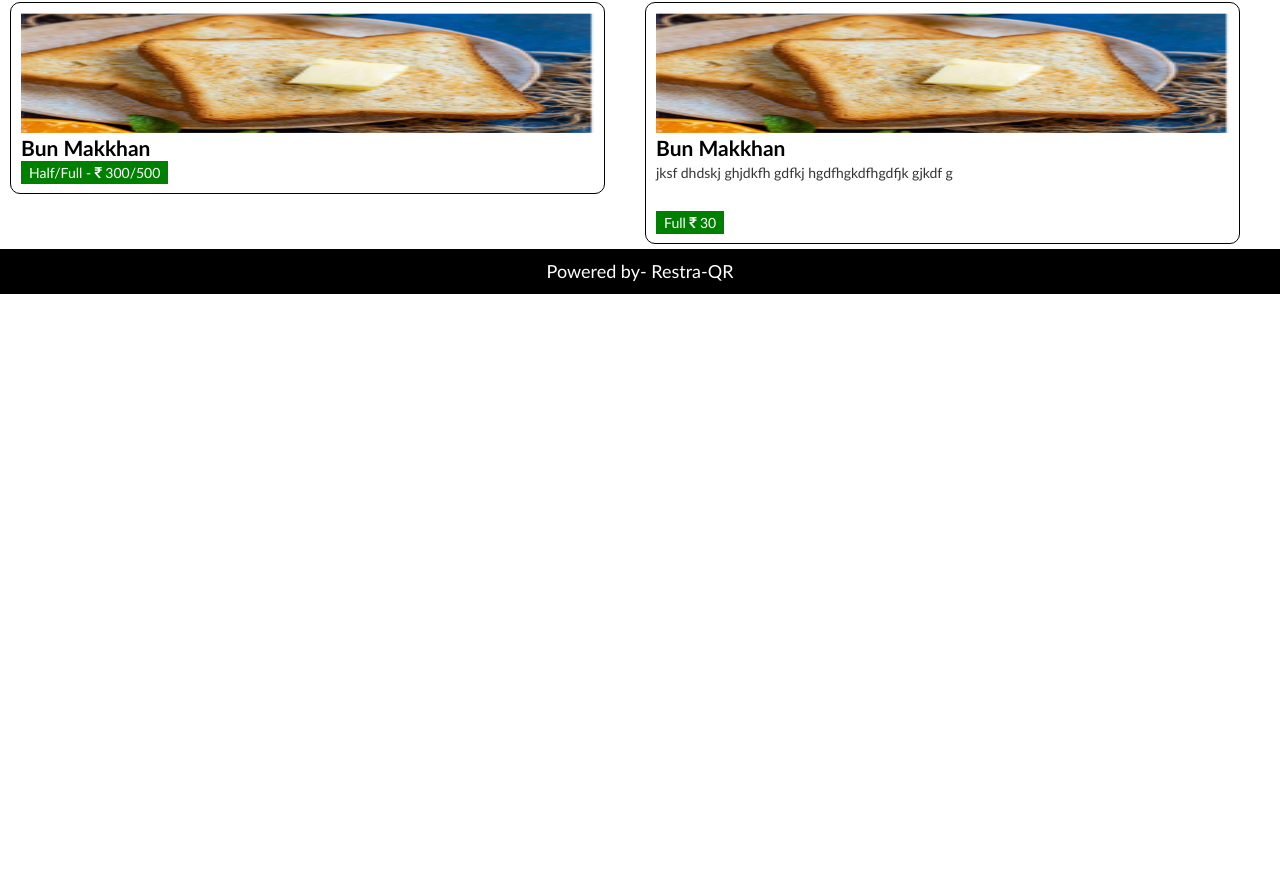
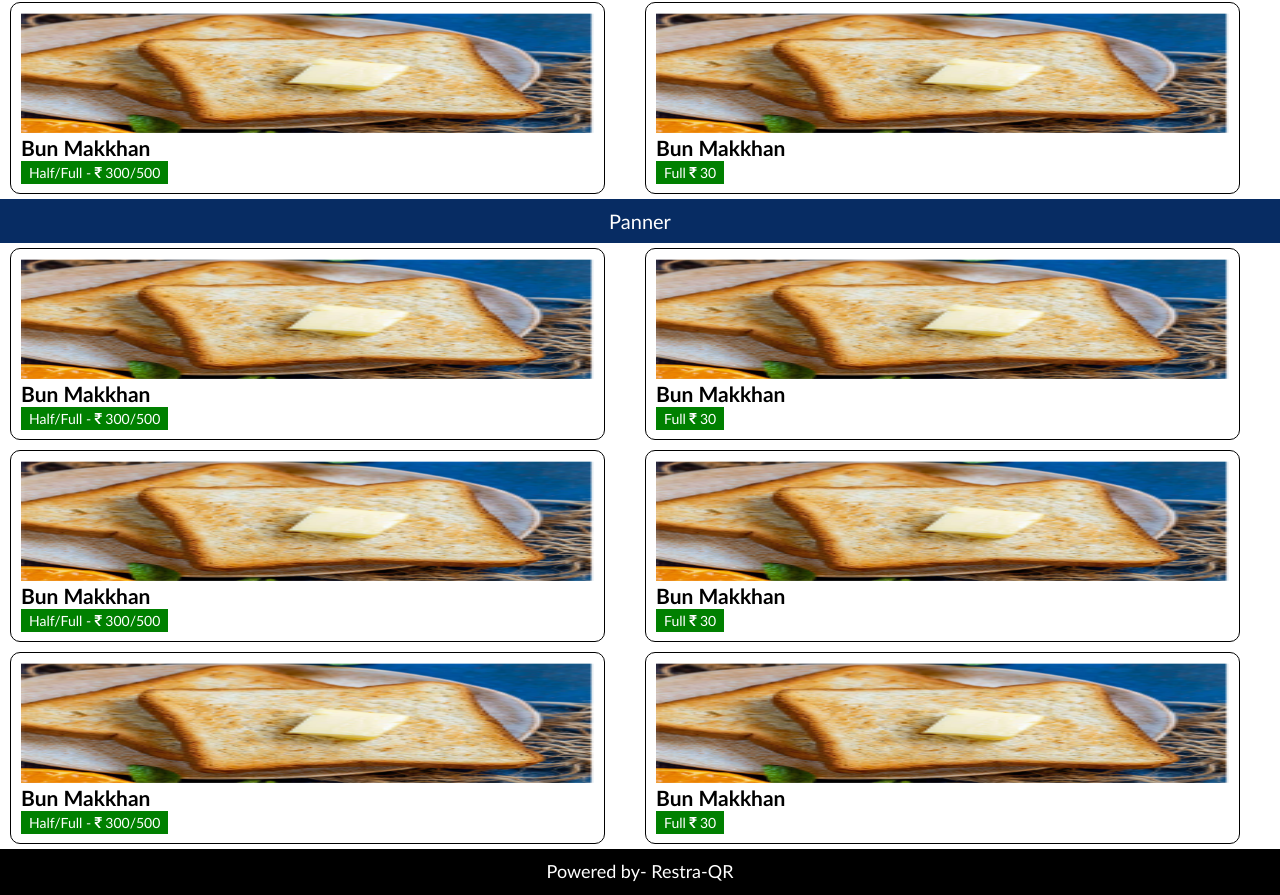
Before and after one commit to vmakertech/qrmenu, a plain HTML site: page index.html in a window 1280 px wide. Shown: the part 968-1863 px from the top of the page. Before the commit the page ends 1262 px from the top, so only its background shows below. Drawn offline with nearby package versions, Linux system fonts and the light colour scheme; a web font is replaced by a local one.

Commit message:
Add files via upload

```diff
--- a/index.html
+++ b/index.html
@@ -264,7 +264,7 @@ a
 
  <!--breakfast--->
 
-   <div id="Breakfast" class="container-fluid"  style="background-color: #072C63; padding: 8px; text-align: center; color: white; font-size: 20px;">
+   <div id="Breakfast" class="container-fluid"  style="background-color: green; padding: 8px; text-align: center; color: white; font-size: 20px;">
                             Breakfast            </div>
 
   <!------------->
@@ -315,7 +315,71 @@ a
           <div class="container rcorner marginrgt10p">
             <img class="img100" src="img/b1.png">
             <b class="font24">   Bun Makkhan     </b><br>
-            <p>jksf dhdskj ghjdkfh gdfkj hgdfhgkdfhgdfjk gjkdf g</p><br>
+            <span class="rate">  Full <i class="fa fa-rupee"></i> 30 </span>
+          </div>
+        </div>
+
+
+    </div>
+ </div>
+<!------------->
+
+
+<!--items end--->
+
+<!--breakfast--->
+
+   <div id="Panner" class="container-fluid"  style="background-color: #072C63; padding: 8px; text-align: center; color: white; font-size: 20px;">
+                            Panner           </div>
+
+  <!------------->
+  <div class="container-fluid">
+    <div class="row">
+
+        <div class="column50">
+          <div class="container rcorner marginleft10p">
+            <img class="img100" src="img/b1.png">
+            <b class="font24">   Bun Makkhan     </b><br>
+            <span class="rate">  Half/Full - <i class="fa fa-rupee"></i> 300/500 </span>
+          </div>
+        </div>
+
+        <div class="column50">
+          <div class="container rcorner marginrgt10p">
+            <img class="img100" src="img/b1.png">
+            <b class="font24">   Bun Makkhan     </b><br>
+            <span class="rate">  Full <i class="fa fa-rupee"></i> 30 </span>
+          </div>
+        </div>
+
+        <div class="column50">
+          <div class="container rcorner marginleft10p">
+            <img class="img100" src="img/b1.png">
+            <b class="font24">   Bun Makkhan     </b><br>
+            <span class="rate">  Half/Full - <i class="fa fa-rupee"></i> 300/500 </span>
+          </div>
+        </div>
+
+        <div class="column50">
+          <div class="container rcorner marginrgt10p">
+            <img class="img100" src="img/b1.png">
+            <b class="font24">   Bun Makkhan     </b><br>
+            <span class="rate">  Full <i class="fa fa-rupee"></i> 30 </span>
+          </div>
+        </div>
+
+        <div class="column50">
+          <div class="container rcorner marginleft10p">
+            <img class="img100" src="img/b1.png">
+            <b class="font24">   Bun Makkhan     </b><br>
+            <span class="rate">  Half/Full - <i class="fa fa-rupee"></i> 300/500 </span>
+          </div>
+        </div>
+
+        <div class="column50">
+          <div class="container rcorner marginrgt10p">
+            <img class="img100" src="img/b1.png">
+            <b class="font24">   Bun Makkhan     </b><br>
             <span class="rate">  Full <i class="fa fa-rupee"></i> 30 </span>
           </div>
         </div>
@@ -331,7 +395,6 @@ a
 
 
 
-
 <!---footer --->
 
 <div class="container-fluid" style="background-color: black; text-align: center;">
```
